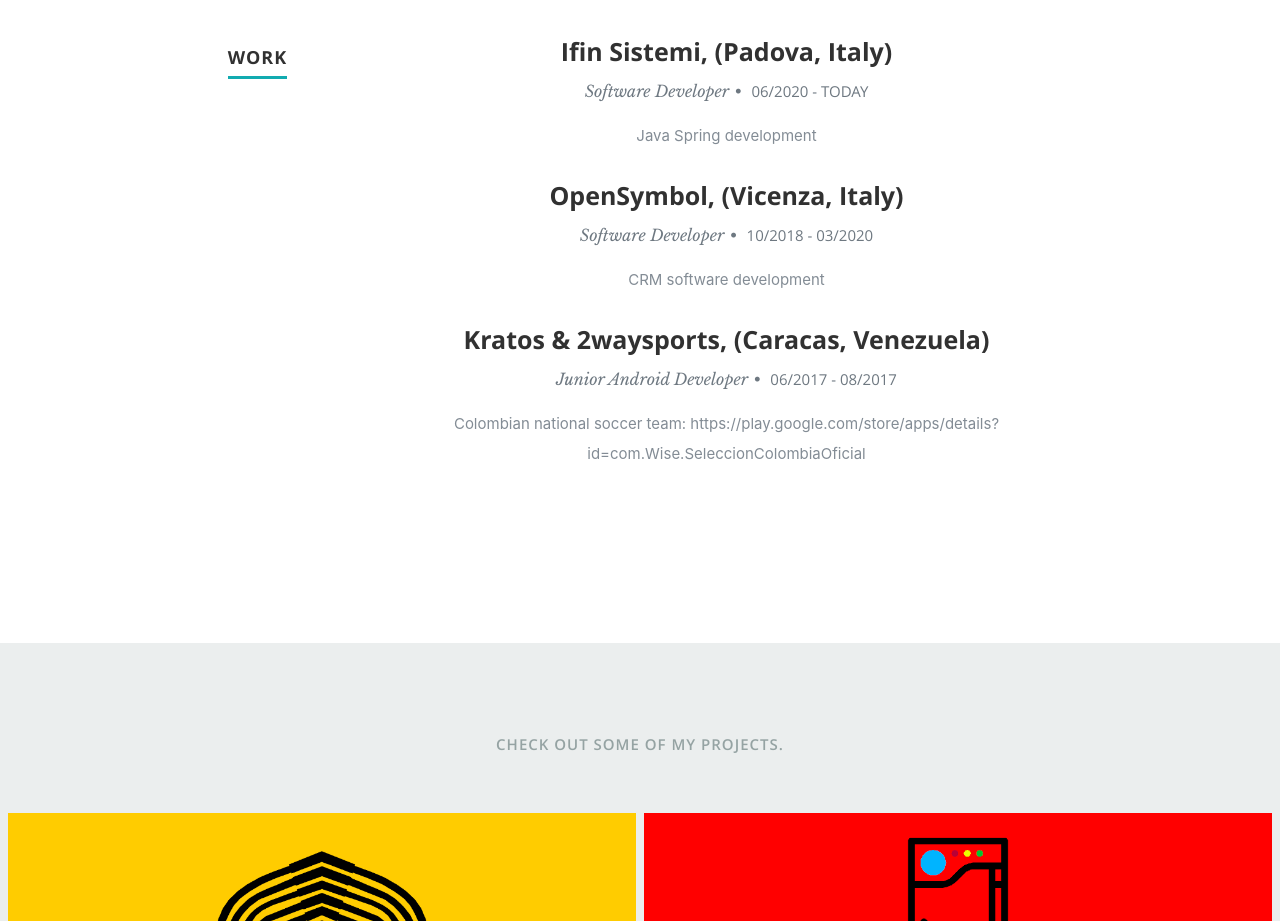
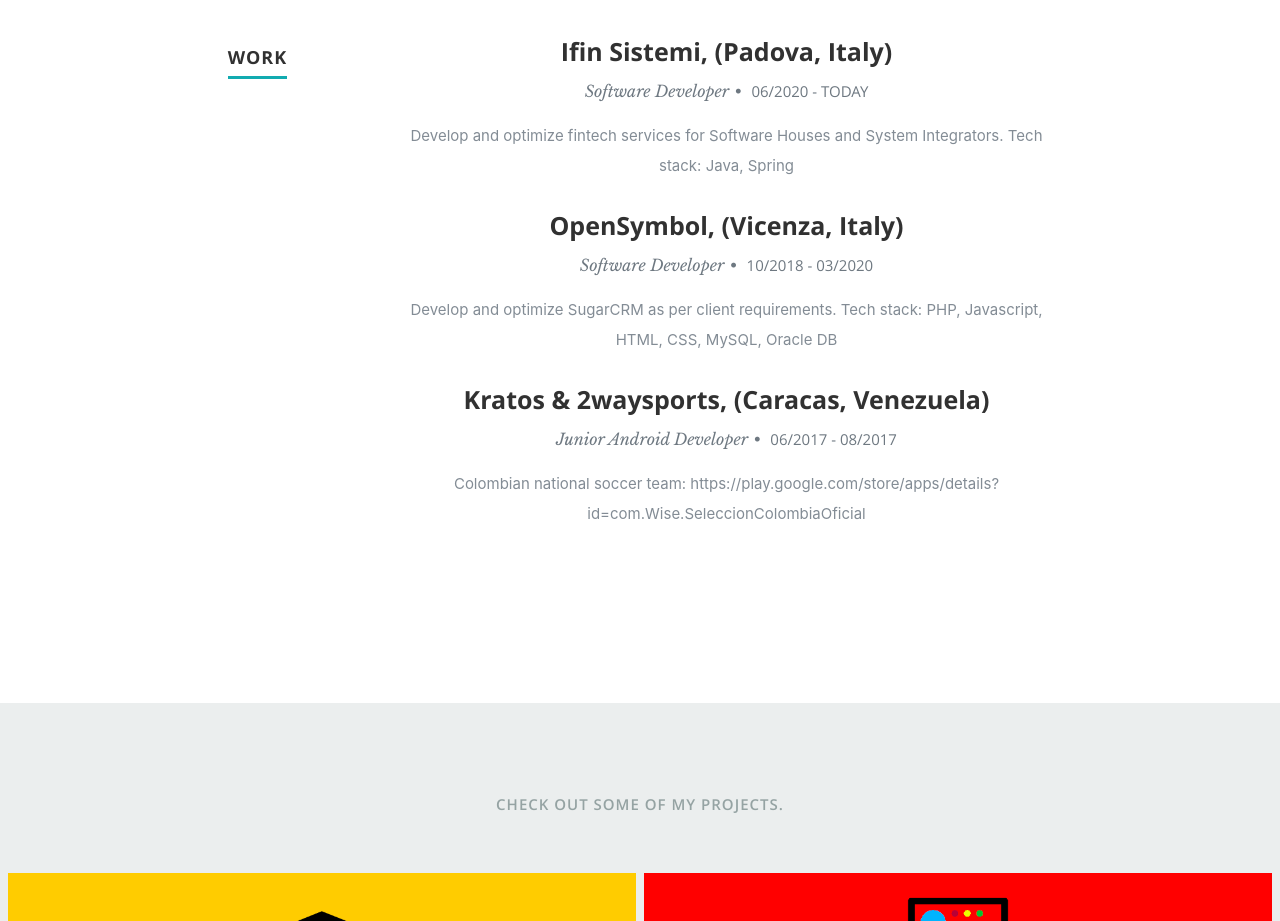
Before and after one commit to giannimanilia/giannimanilia.github.io, a React (Create React App) app: page / in a window 1280 px wide. Shown: the part 1800-2721 px from the top of the page. Built offline with nearby package versions, Linux system fonts and the light colour scheme.

Commit message:
Improved jobs descriptions

```diff
--- a/src/resumeData.js
+++ b/src/resumeData.js
@@ -57,7 +57,7 @@
 			"position":"Software Developer",
 			"startDate":"06/2020",
 			"endDate":"TODAY",
-			"description":"Java Spring development"
+			"description":"Develop and optimize fintech services for Software Houses and System Integrators. Tech stack: Java, Spring"
 		},
 		{
 			"company":"OpenSymbol",
@@ -65,7 +65,7 @@
 			"position":"Software Developer",
 			"startDate":"10/2018",
 			"endDate":"03/2020",
-			"description":"CRM software development"
+			"description":"Develop and optimize SugarCRM as per client requirements. Tech stack: PHP, Javascript, HTML, CSS, MySQL, Oracle DB"
 		},
 		{
 			"company":"Kratos & 2waysports",
```
